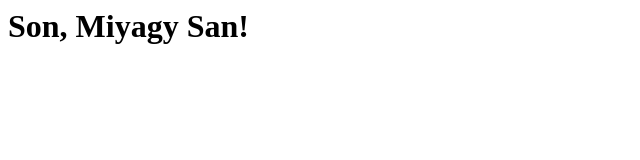
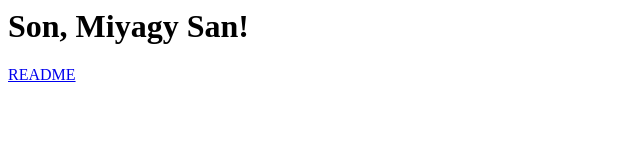
Before and after one commit to jondanson/jondanson.github.io, a plain HTML site: page index.html in a window 1280 px wide. Shown: the whole page, without its empty margins (0-640 px from the left). Drawn offline with Linux system fonts and the light colour scheme.

Commit message:
Update index.html

```diff
--- a/index.html
+++ b/index.html
@@ -1 +1,3 @@
 <h1>Son, Miyagy San!</h1>
+
+<a href="README.MD" download>README</a>
```
